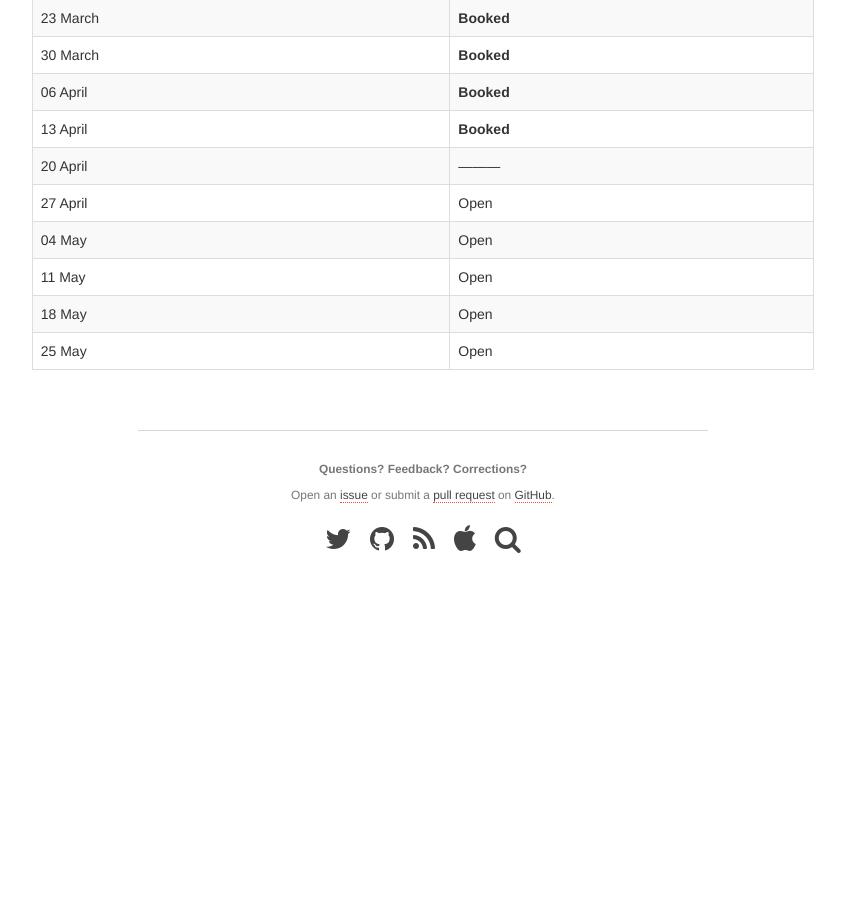
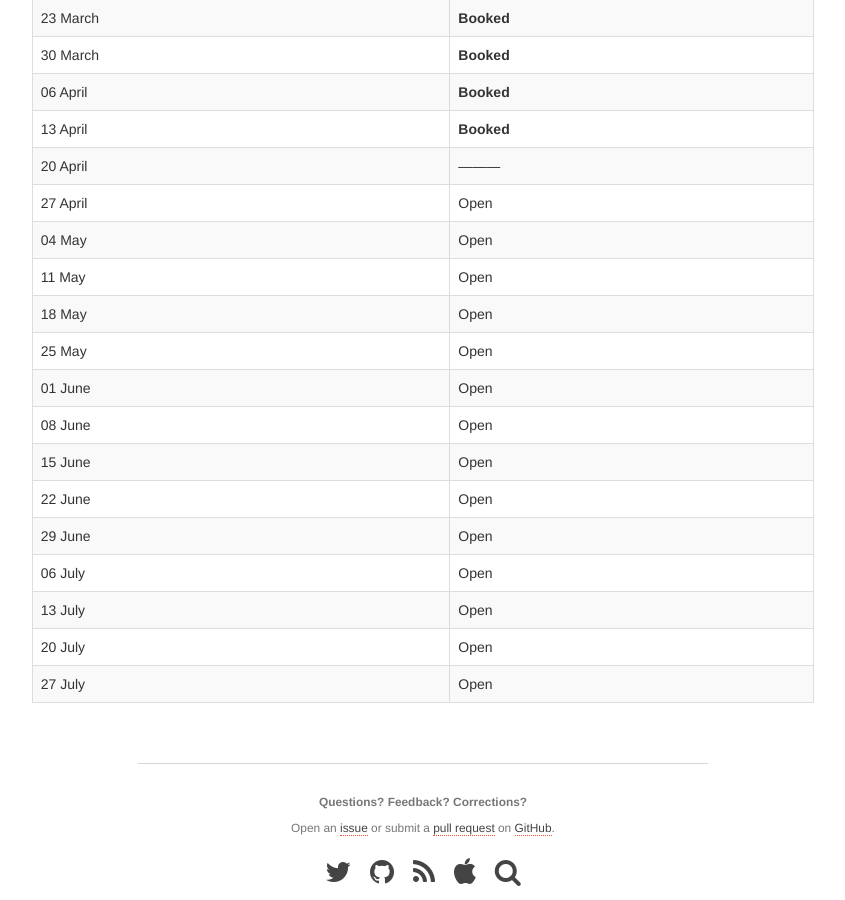
Before and after one commit to SwiftWeekly/swiftweekly.github.io, a Jekyll site: the page built from sponsorship.md, in a window 1280 px wide and 900 px high, scrolled down 1161 px. Shown: the whole window, without its empty margins (217-1062 px from the left). Built offline with Jekyll 4.4.1, drawn with Linux system fonts in a browser that asks for light colours; before the commit the page ends 1728 px from its top, so only the background shows below that.

Commit message:
Update sponsorship.md

```diff
--- a/sponsorship.md
+++ b/sponsorship.md
@@ -54,6 +54,15 @@ the Swift Weekly Brief <a href="{{ site.links.twitter }}">twitter account</a> wi
 | 11 May        | Open       |
 | 18 May        | Open       |
 | 25 May        | Open       |
+| 01 June       | Open       |
+| 08 June       | Open       |
+| 15 June       | Open       |
+| 22 June       | Open       |
+| 29 June       | Open       |
+| 06 July       | Open       |
+| 13 July       | Open       |
+| 20 July       | Open       |
+| 27 July       | Open       |
 {: class="table table-striped table-bordered"}
 </div>
 
```
